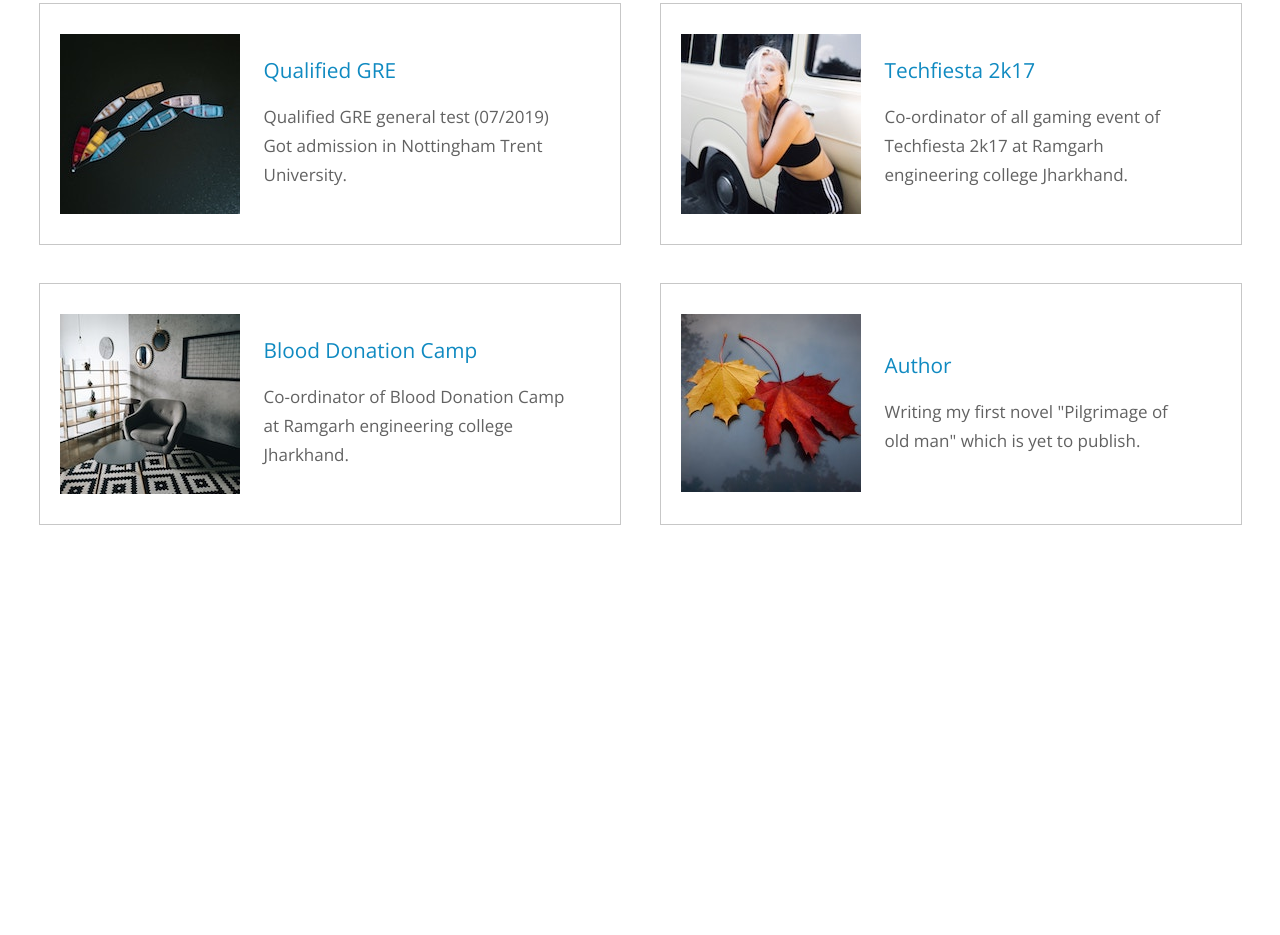
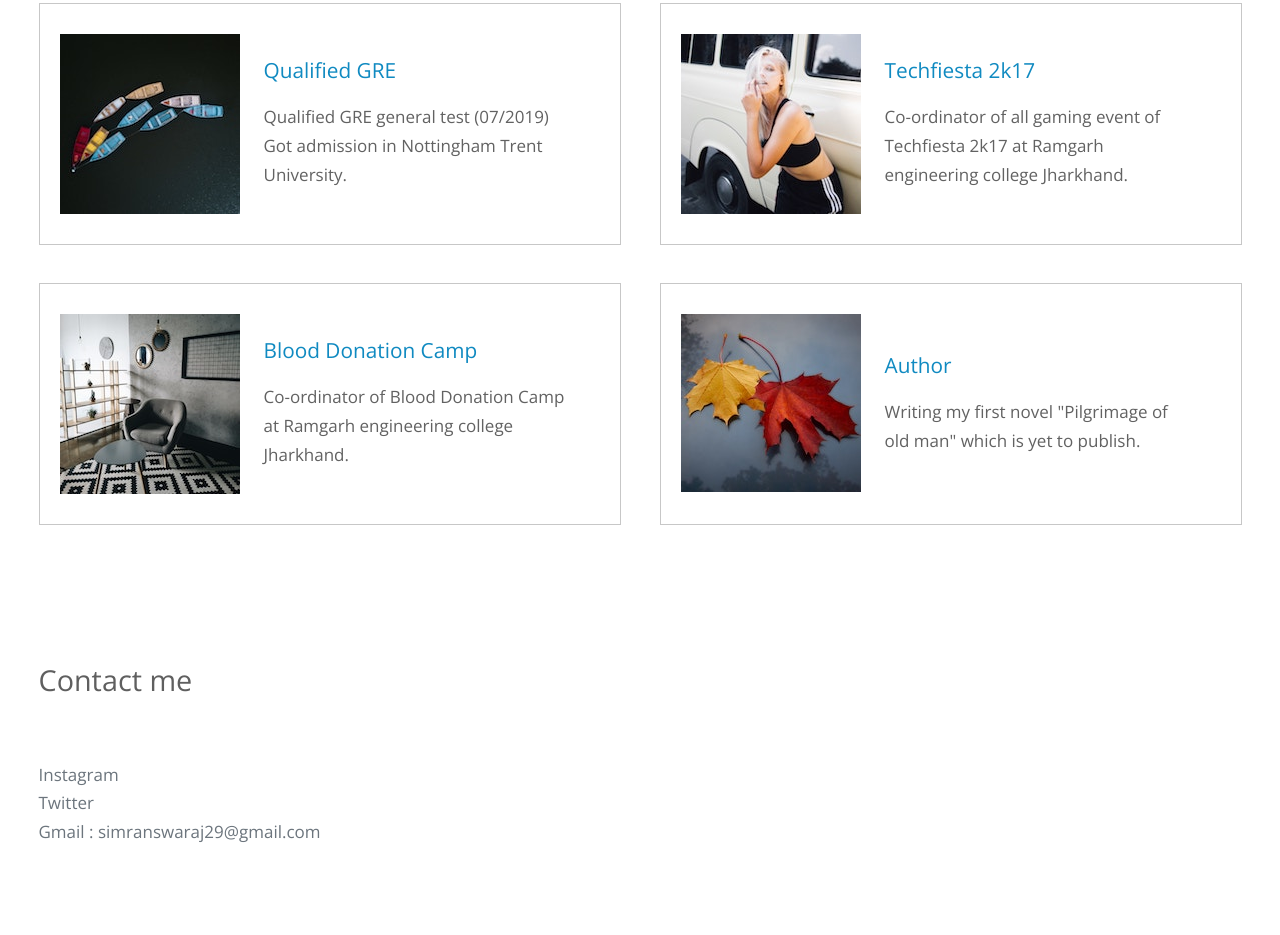
Before and after one commit to jaibhola/simranswaraj.github.io, a plain HTML site: page index.html in a window 1280 px wide. Shown: the part 1937-2872 px from the top of the page. Before the commit the page ends 2541 px from the top, so only its background shows below. Drawn offline with nearby package versions, Linux system fonts and the light colour scheme.

Commit message:
contact links are now added #3

```diff
--- a/index.html
+++ b/index.html
@@ -4,7 +4,7 @@
     <meta charset="UTF-8" />
     <meta name="viewport" content="width=device-width, initial-scale=1.0" />
     <meta http-equiv="X-UA-Compatible" content="ie=edge" />
-    <title>Pro Line - Bootstrap v4.1.3 Template</title>
+    <title>Simran Swaraj</title>
     <link
       rel="stylesheet"
       href="https://fonts.googleapis.com/css?family=Open+Sans:300,400,600"
@@ -356,8 +356,25 @@ http://www.tooplate.com/view/2111-pro-line
             </figure>
           </div>
         </div> -->
-      </div>
-    </section>
+      <!-- </div>
+    </section> -->
+    <div class="container tm-features-section" id="features">
+      <div class="row tm-features-row">
+        <section class="col-md-6 col-sm-12 tm-feature-block">
+          <header class="tm-feature-header">
+
+            <h3 class="tm-feature-h">Contact me</h3>
+          </header>
+          <p class ="text-muted">
+            <a href="https://www.instagram.com/miss_swaraj_betelgeuse/?hl=en" class ="text-muted">Instagram</a><br>
+            <a href="https://twitter.com/swaraj_simran" class ="text-muted">Twitter</a><br>
+            Gmail : simranswaraj29@gmail.com
+          </p>
+
+    </div>
+
+  </div>
+
     <footer class="container tm-footer">
       <div class="row tm-footer-row">
         <p class="col-md-10 col-sm-12 mb-0">
```
